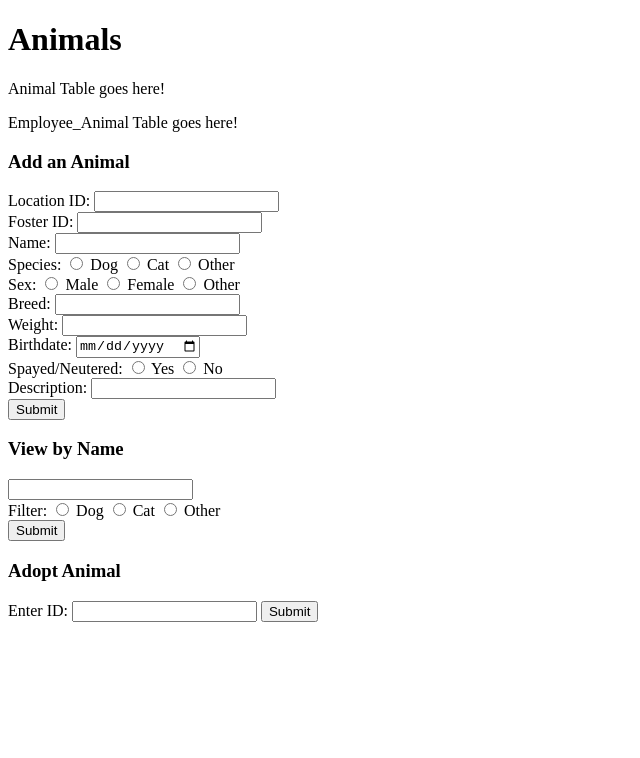
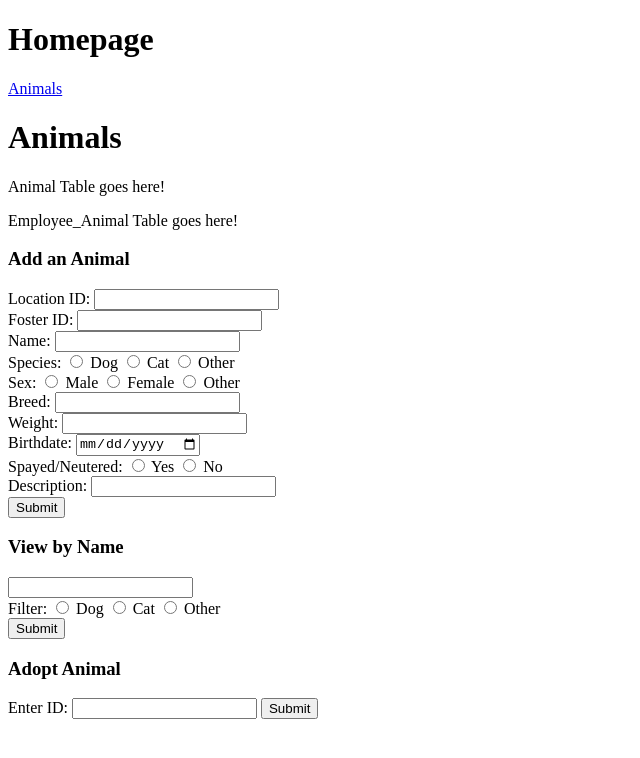
Before and after one commit to METrimble/Adoption-Center-Database, a plain HTML site: page Animal.html in a window 1280 px wide. Shown: the whole page, without its empty margins (0-640 px from the left). Drawn offline with Linux system fonts and the light colour scheme.

Commit message:
added homepage link

```diff
--- a/Animal.html
+++ b/Animal.html
@@ -4,6 +4,12 @@
         <title>Animals</title>
     </head>
     <body>
+        <div class="homepage-link">
+            <h1>Homepage</h1>
+            <A HREF="homepage.html">Animals</A>
+            <br>
+        </div>
+
         <h1>Animals</h1>
         <div class="table">
             <p>Animal Table goes here!</p>
```
Also changed, not shown: Employee.html (+6 -0 lines), Foster_Parent.html (+6 -0 lines), Location.html (+6 -0 lines).
